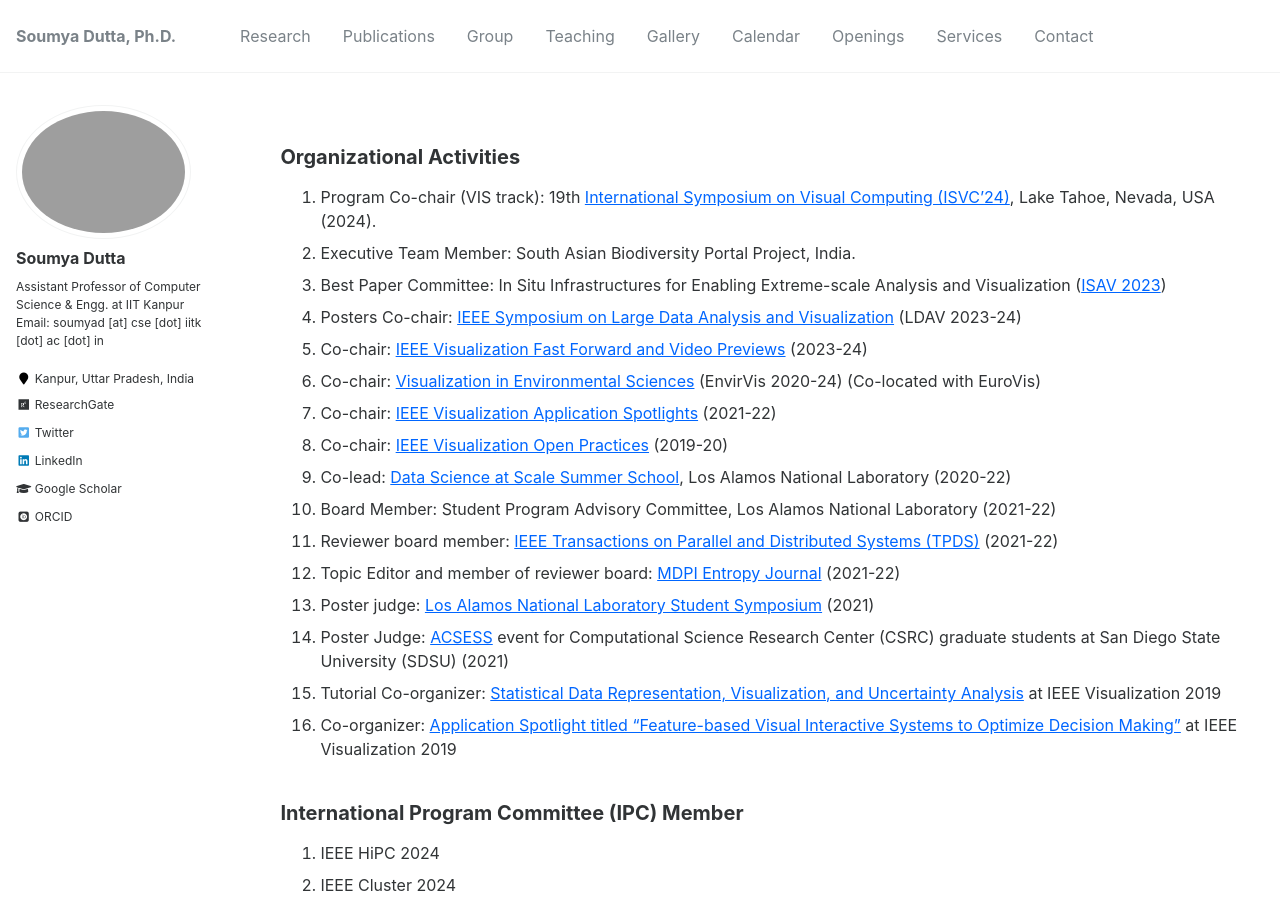
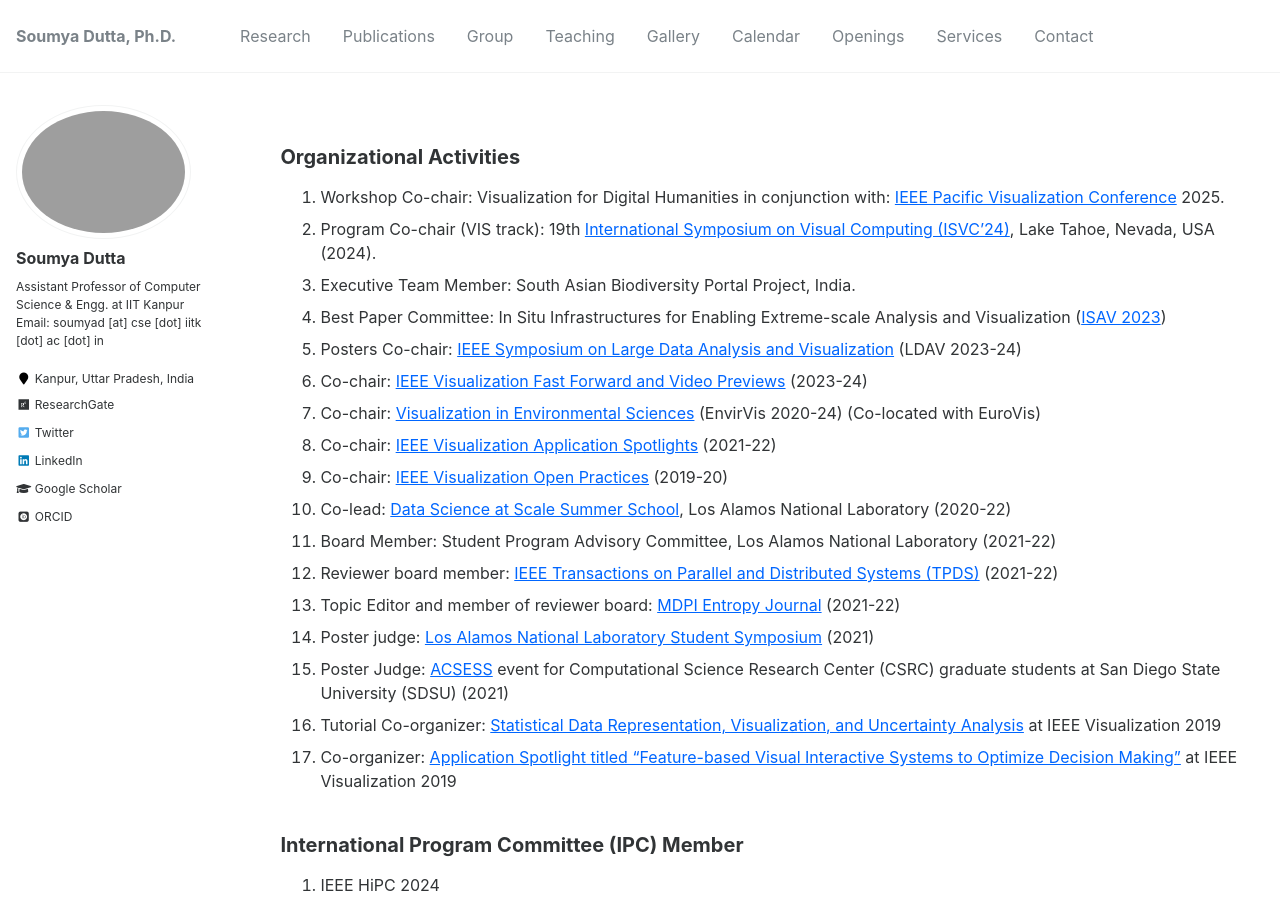
Before and after one commit to soumyadutta-cse/soumyadutta-cse.github.io, a Jekyll site: the page built from _pages/services.md, in a window 1280 px wide and 900 px high. Built offline with Jekyll 4.4.1, drawn with Linux system fonts in a browser that asks for light colours; some web fonts are replaced.

Commit message:
update minor

```diff
--- a/_pages/services.md
+++ b/_pages/services.md
@@ -7,6 +7,7 @@ author_profile: true
 
 ## Organizational Activities
 
+17. Workshop Co-chair: Visualization for Digital Humanities in conjunction with: [IEEE Pacific Visualization Conference](https://pacificvis2025.github.io/pages/index.html) 2025.
 16. Program Co-chair (VIS track): 19th [International Symposium on Visual Computing (ISVC’24)](https://www.isvc.net/index.php/organizing-committee/), Lake Tahoe, Nevada, USA (2024).
 15. Executive Team Member: South Asian Biodiversity Portal Project, India.
 14. Best Paper Committee: In Situ Infrastructures for Enabling Extreme-scale Analysis and Visualization ([ISAV 2023](https://isav-workshop.github.io/2023/))
```
